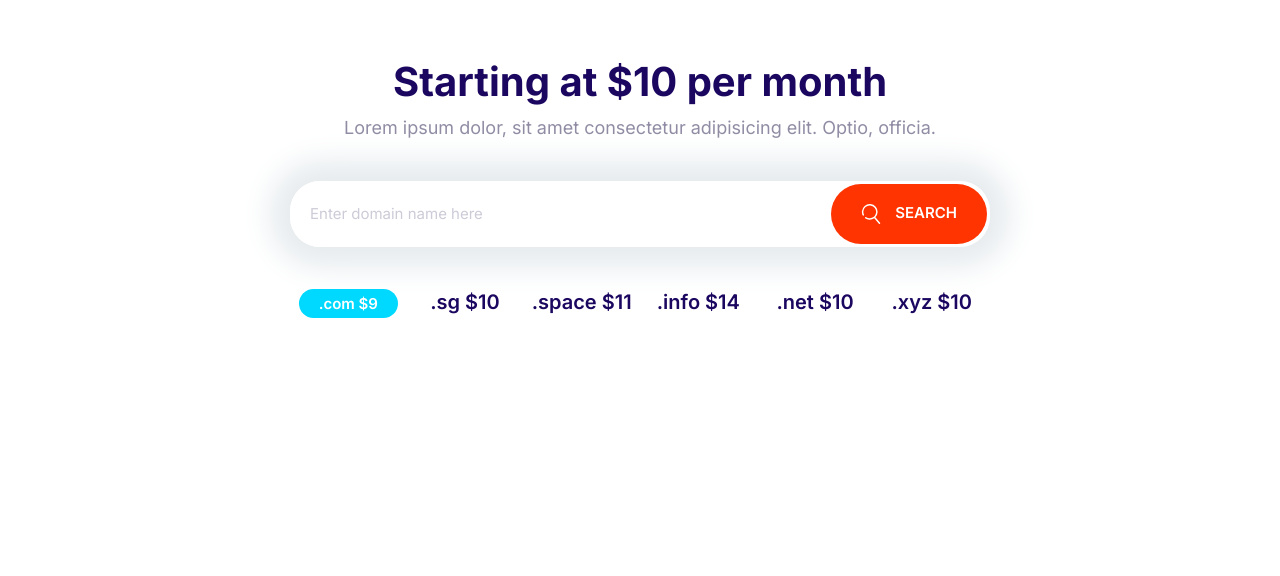
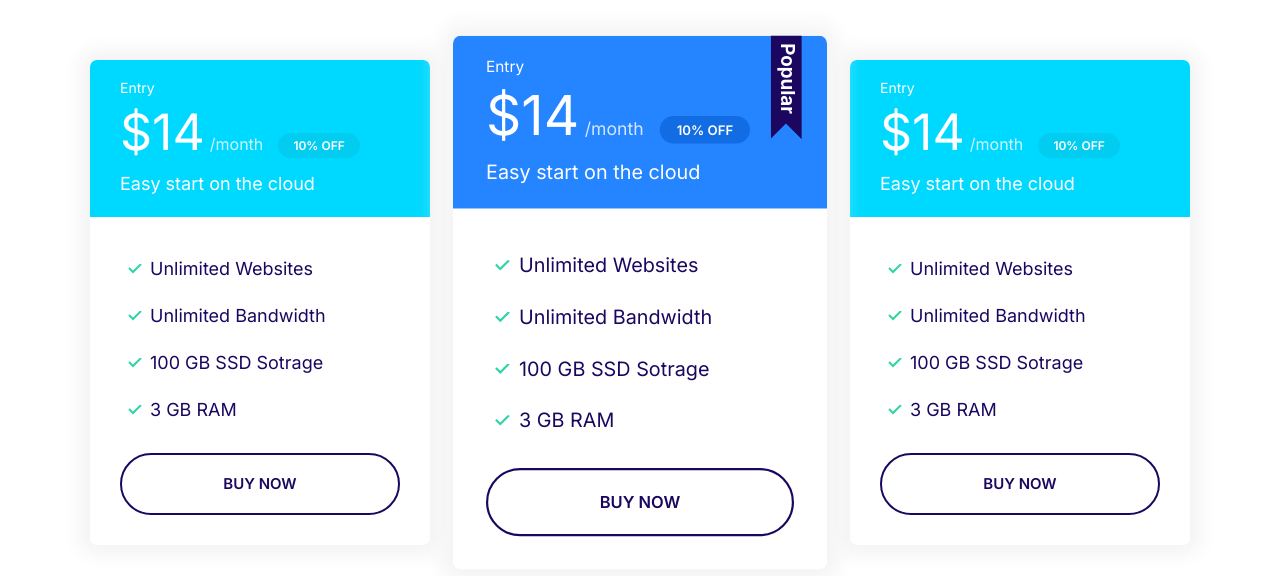
Before and after one commit to Onguko/TrialMoshify, a plain HTML site: page index.html in a window 1280 px wide. Drawn offline with Linux system fonts and the light colour scheme.

Commit message:
implementing plan block section

```diff
--- a/css/styles.css
+++ b/css/styles.css
@@ -334,8 +334,15 @@ display: flex;
     background: #02cdf1;
 }
 
+.card--primary .badge--primary {
+    background: #126de4;
+}
+
 /* Plans */
 
+.plan {
+    transition: transform 0.2s ease-out;
+}
 .plan__name {
     color: #fff;
     margin: 0;
@@ -364,6 +371,10 @@ display: flex;
     margin-bottom: 2rem;
 }
 
+.plan--popular {
+    transform: scale(1.1);
+}
+
 .plan--popular .card__header {
     position: relative;
 }
@@ -376,6 +387,15 @@ display: flex;
     top: -6px;
     right: 5%;
 }
+
+.plan:hover{
+transform: scale(1.05);
+}
+
+.plan--popular:hover{
+    transform: scale(1.15);
+    }
+
 
 @media screen and (min-width:1024px){
     .plan__name {
@@ -753,3 +773,14 @@ transform: rotate(0);
 
 
 }
+
+/* Plan Blocks */
+
+.block__plans .grid {
+    gap: 8rem 4rem;
+}
+
+.block__plans .cards {
+    max-width: 500px;
+    margin: 0 auto;
+}
--- a/index.html
+++ b/index.html
@@ -15,33 +15,69 @@
     <link rel="stylesheet" href="css/styles.css" />
   </head>
   <body>
-    <section class="block container block-domain">
-      <header class="block__header">
-        <h2 class="block__heading">Starting at $10 per month</h2>
-        <p>
-          Lorem ipsum dolor, sit amet consectetur adipisicing elit. Optio,
-          officia.
-        </p>
-      </header>
-      <div class="input-group">
-        <input type="text" class="input" placeholder="Enter domain name here" />
-        <button class="btn btn--accent">
-          <svg class="icon icon--white">
-            <use xlink:href="images/sprite.svg#search"></use>
-          </svg>
-          Search
-        </button>
+    <section class="block container block__plans">
+      <div class="grid grid--1x3">
+        <div class="plan">
+          <div class="card card--secondary">
+            <header class="card__header">
+              <h3 class="plan__name">Entry</h3>
+              <span class="plan__price">$14</span>
+              <span class="plan__billing-cycle">/month</span>
+              <span class="badge badge--secondary badge--small">10% OFF</span>
+              <div plan__description>Easy start on the cloud</div>
+            </header>
+            <div class="card__body">
+              <ul class="list list--tick">
+                <li class="list__item">Unlimited Websites</li>
+                <li class="list__item">Unlimited Bandwidth</li>
+                <li class="list__item">100 GB SSD Sotrage</li>
+                <li class="list__item">3 GB RAM</li>
+              </ul>
+              <button class="btn btn--outline btn--block">BUY NOW</button>
+            </div>
+          </div>
+        </div>
+        <div class="plan plan--popular">
+          <div class="card card--primary">
+            <header class="card__header">
+              <h3 class="plan__name">Entry</h3>
+              <span class="plan__price">$14</span>
+              <span class="plan__billing-cycle">/month</span>
+              <span class="badge badge--primary badge--small">10% OFF</span>
+              <div plan__description>Easy start on the cloud</div>
+            </header>
+            <div class="card__body">
+              <ul class="list list--tick">
+                <li class="list__item">Unlimited Websites</li>
+                <li class="list__item">Unlimited Bandwidth</li>
+                <li class="list__item">100 GB SSD Sotrage</li>
+                <li class="list__item">3 GB RAM</li>
+              </ul>
+              <button class="btn btn--outline btn--block">BUY NOW</button>
+            </div>
+          </div>
+        </div>
+        <div class="plan">
+          <div class="card card--secondary">
+            <header class="card__header">
+              <h3 class="plan__name">Entry</h3>
+              <span class="plan__price">$14</span>
+              <span class="plan__billing-cycle">/month</span>
+              <span class="badge badge--secondary badge--small">10% OFF</span>
+              <div plan__description>Easy start on the cloud</div>
+            </header>
+            <div class="card__body">
+              <ul class="list list--tick">
+                <li class="list__item">Unlimited Websites</li>
+                <li class="list__item">Unlimited Bandwidth</li>
+                <li class="list__item">100 GB SSD Sotrage</li>
+                <li class="list__item">3 GB RAM</li>
+              </ul>
+              <button class="btn btn--outline btn--block">BUY NOW</button>
+            </div>
+          </div>
+        </div>
       </div>
-      <ul class="list block-domain__prices">
-        <li>
-          <span class="badge badge--secondary">.com $9</span>
-        </li>
-        <li>.sg $10</li>
-        <li>.space $11</li>
-        <li>.info $14</li>
-        <li>.net $10</li>
-        <li>.xyz $10</li>
-      </ul>
     </section>
 
     <script src="js/main.js"></script>
```
Also changed, not shown: components/planblocks.html (added, +64 -0 lines).
